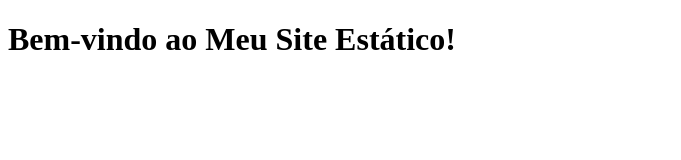
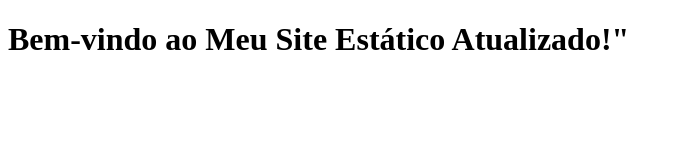
Before and after one commit to NaylaFernanda/index, a plain HTML site: page index.html in a window 1280 px wide. Shown: the whole page, without its empty margins (0-681 px from the left). Drawn offline with Linux system fonts and the light colour scheme.

Commit message:
mudança da h1 index.html
foi alterado a mensagem do h1 para Bem-vindo ao Meu Site Estático Atualizado!"

```diff
--- a/index.html
+++ b/index.html
@@ -6,6 +6,6 @@
     <title>Meu Site Estático</title>
 </head>
 <body>
-    <h1>Bem-vindo ao Meu Site Estático!</h1>
+    <h1>Bem-vindo ao Meu Site Estático Atualizado!"</h1>
 </body>
 </html>
```
